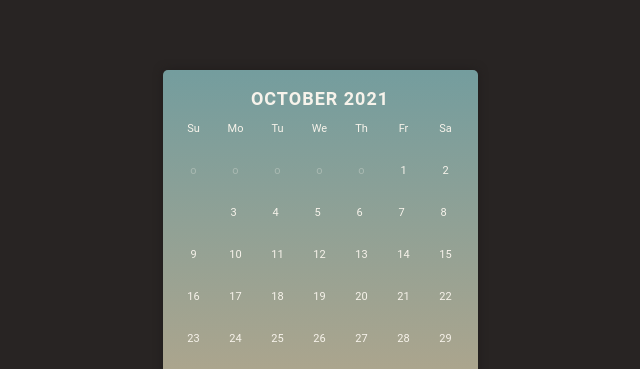
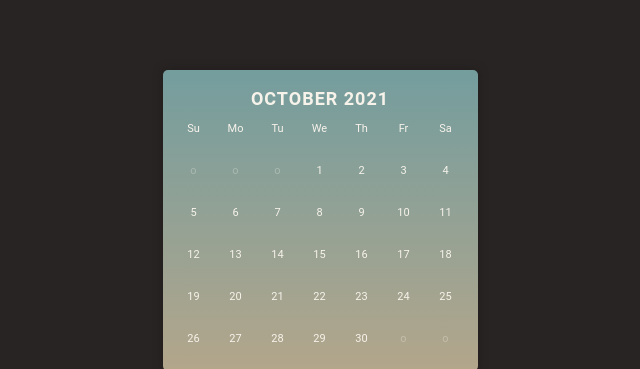
Before and after one commit to jeevasamivel7/Proverb, a plain HTML site: page index.html in a window 1280 px wide. Shown: the part 431-800 px from the top of the page, 320-960 px from the left. Drawn offline with Linux system fonts and the light colour scheme.

Commit message:
Update index.html

```diff
--- a/index.html
+++ b/index.html
@@ -58,6 +58,60 @@
 
 </div>
 
+
+
+<div class="jzdbox1 jzdbasf jzdcal">
+
+  <div class="jzdcalt">OCTOBER 2021</div>
+
+  <span>Su</span>
+  <span>Mo</span>
+  <span>Tu</span>
+  <span>We</span>
+  <span>Th</span>
+  <span>Fr</span>
+  <span>Sa</span>
+
+  <span class="jzdb"><!--BLANK--></span>
+  <span class="jzdb"><!--BLANK--></span>
+  <span class="jzdb"><!--BLANK--></span>
+  <ul> <a href="new.html"><span>1</span></a></ul>
+  <ul> <a href="pro 2.html"><span>2</span></a></ul>
+  <ul> <a href="pro 3.html"><span>3</span></a></ul>
+  <span>4</span>
+  <span>5</span>
+  <span>6</span>
+  <span>7</span>
+  <span>8</span>
+  <span>9</span>
+  <span>10</span>
+  <span>11</span>
+  <span>12</span>
+  <span>13</span>
+  <span>14</span>
+  <span>15</span>
+  <span>16</span>
+  <span>17</span>
+  <span>18</span>
+  <span>19</span>
+  <span>20</span>
+  <span>21</span>
+  <span>22</span>
+  <span>23</span>
+  <span>24</span>
+  <span>25</span>
+  <span>26</span>
+  <span>27</span>
+  <span>28</span>
+  <span>29</span>
+  <span>30</span>
+  <span class="jzdb"><!--BLANK--></span>
+  <span class="jzdb"><!--BLANK--></span>
+
+
+  </div>
+
+
 </body>
 
 <body>
@@ -66,7 +120,7 @@
 
   <div class="jzdbox1 jzdbasf jzdcal">
 
-  <div class="jzdcalt">OCTOBER 2021</div>
+  <div class="jzdcalt">NOVEMBER 2021</div>
 
   <span>Su</span>
   <span>Mo</span>
```
